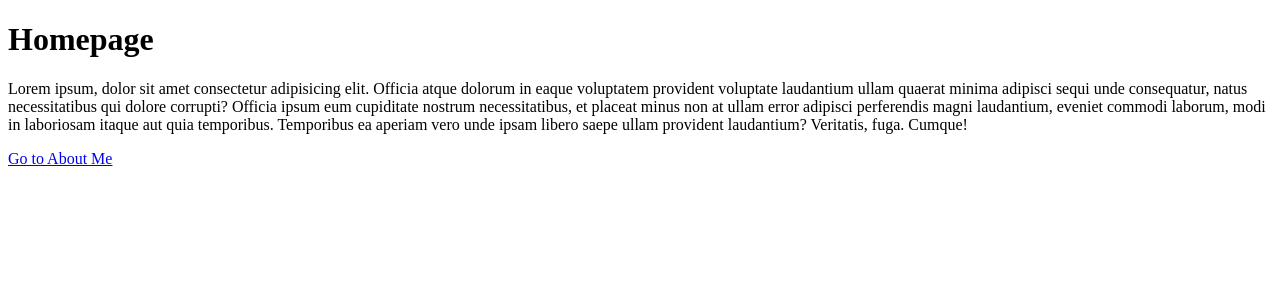
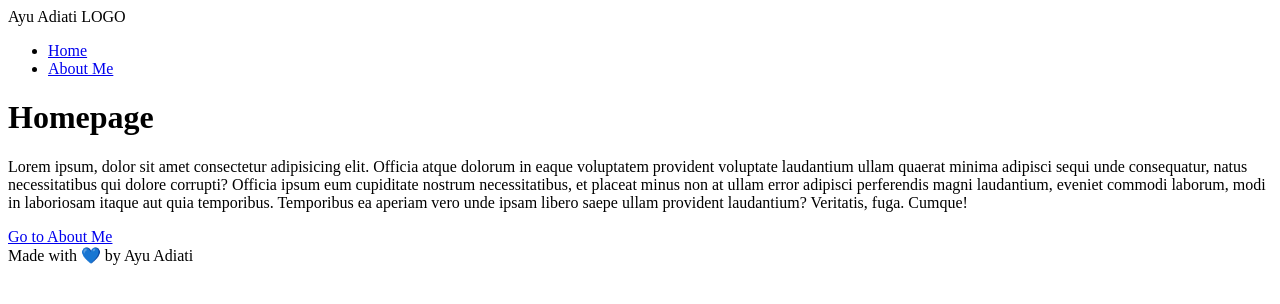
Before and after one commit to adiati98/ayu-portfolio, a Next.js app: page / in a window 1280 px wide. Shown: the top 304 px of the page. Built offline with nearby package versions, Linux system fonts and the light colour scheme.

Commit message:
Create a Navbar and a Footer component

```diff
--- /dev/null
+++ b/components/Footer.js
@@ -0,0 +1,5 @@
+const Footer = () => {
+	return <footer>Made with 💙 by Ayu Adiati</footer>
+}
+
+export default Footer
--- /dev/null
+++ b/components/Navbar.js
@@ -0,0 +1,17 @@
+import Link from "next/link";
+
+const Navbar = () => {
+  return (
+    <header>
+      <nav>
+        <div className="logo">Ayu Adiati LOGO</div>
+        <ul>
+          <li><Link href="/">Home</Link></li>
+          <li><Link href="/about">About Me</Link></li>
+        </ul>
+      </nav>
+    </header>
+   );
+}
+
+export default Navbar;
--- a/pages/index.js
+++ b/pages/index.js
@@ -3,6 +3,8 @@ import Image from 'next/image'
 import { Inter } from '@next/font/google'
 import styles from '~/styles/Home.module.css'
 import Link from 'next/link'
+import Navbar from '~/components/Navbar'
+import Footer from '~/components/Footer'
 
 const inter = Inter({ subsets: ['latin'] })
 
@@ -14,11 +16,13 @@ export default function Home() {
 				<meta name='description' content="Ayu Adiati's portfolio" />
 				<meta name='viewport' content='width=device-width, initial-scale=1' />
 			</Head>
+			<Navbar />
 			<main>
 				<h1>Homepage</h1>
         <p>Lorem ipsum, dolor sit amet consectetur adipisicing elit. Officia atque dolorum in eaque voluptatem provident voluptate laudantium ullam quaerat minima adipisci sequi unde consequatur, natus necessitatibus qui dolore corrupti? Officia ipsum eum cupiditate nostrum necessitatibus, et placeat minus non at ullam error adipisci perferendis magni laudantium, eveniet commodi laborum, modi in laboriosam itaque aut quia temporibus. Temporibus ea aperiam vero unde ipsam libero saepe ullam provident laudantium? Veritatis, fuga. Cumque!</p>
 				<Link href='/about'>Go to About Me</Link>
 			</main>
+			<Footer />
 		</>
 	)
 }
```
